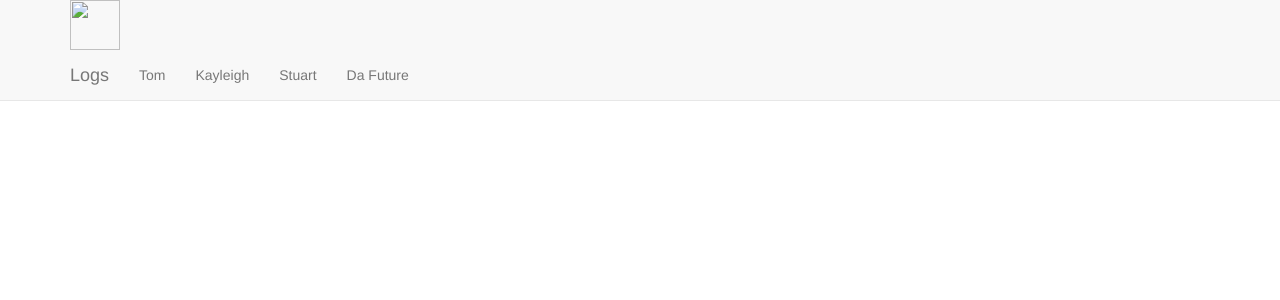
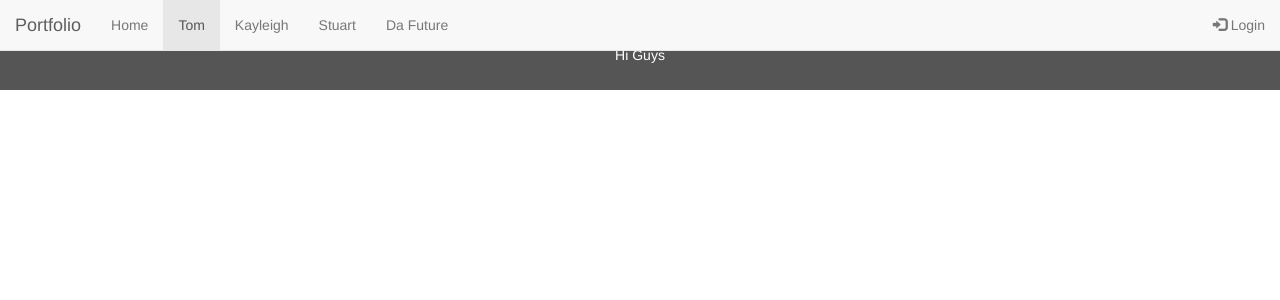
Before and after one commit to treilly94/work_diary, a Django app: template log/templates/log/tom.html in a window 1280 px wide. Shown: the top 300 px of the page. Run offline with Django 3.2, Linux system fonts and the light colour scheme; the template is opened without the code that fills it, so the values that code supplies are empty; some libraries are stand-ins or nearby versions.

Commit message:
adding an if statemnet

```diff
--- a/log/templates/log/tom.html
+++ b/log/templates/log/tom.html
@@ -12,28 +12,36 @@
 <body>
 	<!--navigation-->
 	<nav class="navbar navbar-default navbar-fixed-top">
-		<div class="container">
-			<div class="logo">
-			<img src="" width="50" height="50">
+		<div class="container-fluid">
+			<div class="navbar-header">
+				  <button type="button" class="navbar-toggle" data-toggle="collapse" data-target="#myNavbar">
+					<span class="icon-bar"></span>
+					<span class="icon-bar"></span>
+					<span class="icon-bar"></span>
+				  </button>
+				  <a class="navbar-brand" href="#">Portfolio</a>
 				</div>
-			<div class="navbar-header">
-				<a href="template.html" class="navbar-brand">Logs</a>
+				<div class="collapse navbar-collapse" id="myNavbar">
 				  <ul class="nav navbar-nav">
-					<li><a href="tom.html">Tom</a>
+					<li><a href="#">Home</a></li>
+					<li class="active"><a href="tom.html">Tom</a>
 					<li><a href="kayleigh.html">Kayleigh</a>
 					<li><a href="stuart.html">Stuart</a>
 					<li><a href="future.html">Da Future</a>
 				</ul>
-
+				<ul class="nav navbar-nav navbar-right">
+					<li><a href="#"><span class="glyphicon glyphicon-log-in"></span> Login</a></li>
+				</ul>
 			</div>
 		</div>
 	</nav>
 
-
-
-
+	<!-- main page -->
+	<div class="container-fluid text-center">
+		<div class="col-sm-8 text-left">
 			{% if latest_exp_list %}
 				{% for exp in latest_exp_list %}
+					{% if exp.user == 'Tom'}
 						<p>{{ exp.user }}</p>
 						<p>{{ exp.field }}</p>
 						<p>{{ exp.description }}</p>
@@ -43,3 +51,11 @@
 			{% else %}
 				<p>No exp is available.</p>
 			{% endif %}
+		</div>
+	</div>
+
+<footer class="container-fluid text-center">
+  <p>Hi Guys</p>
+</footer>
+</body>
+</html>
```
Also changed, not shown: log/templates/log/index.html (+5 -4 lines). Lines whose indentation alone changed are shown as unchanged.
